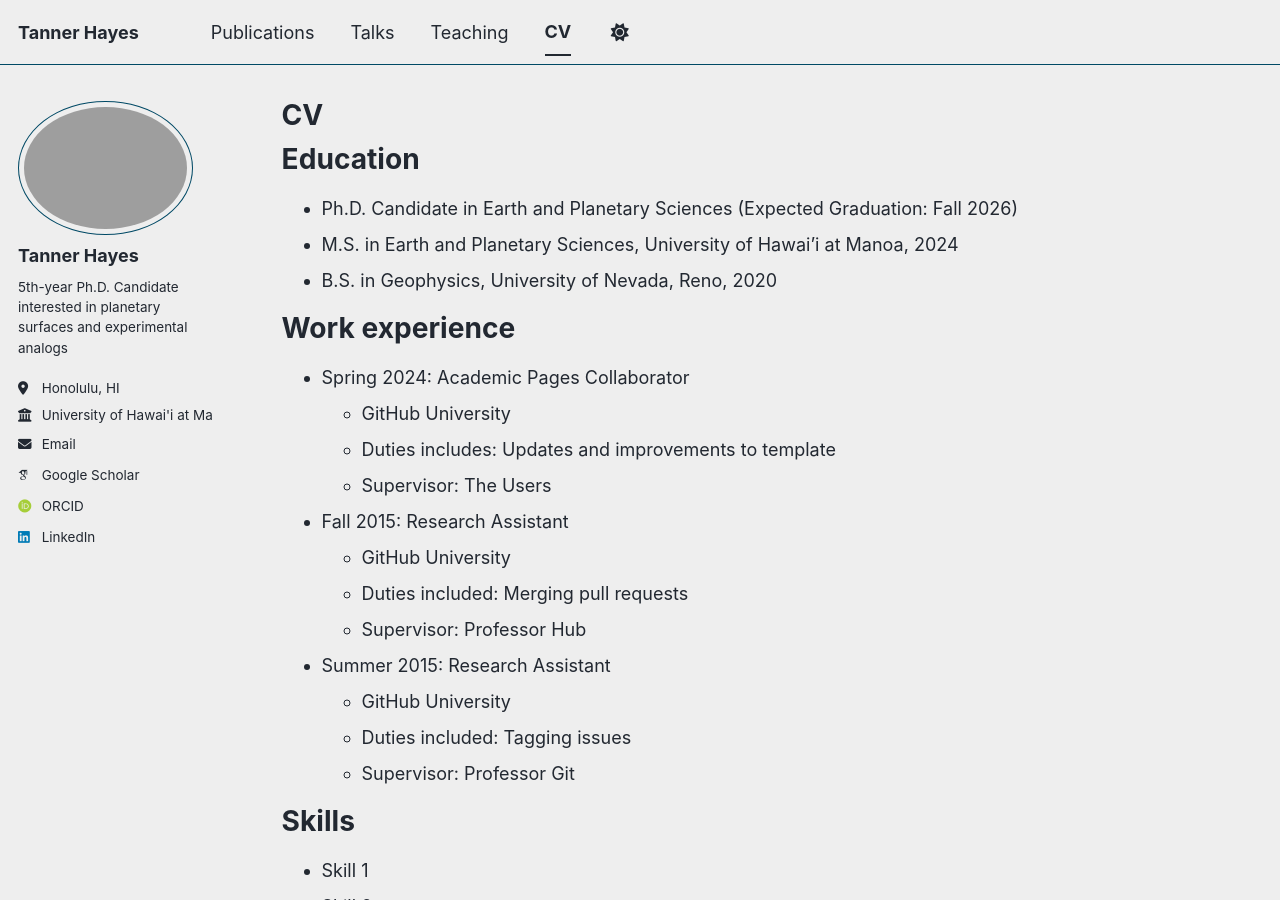
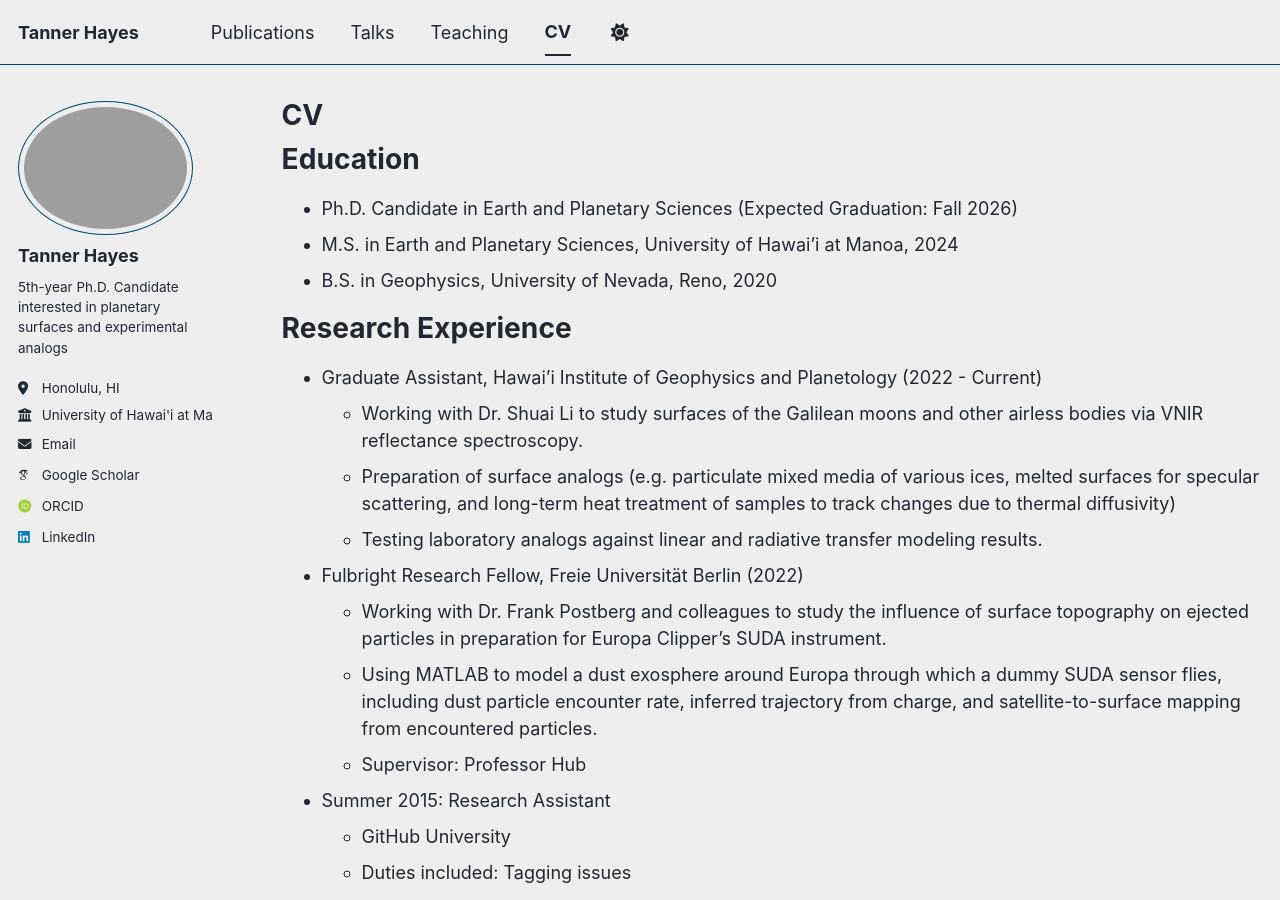
Before and after one commit to th-blip12/twhayes, a Jekyll site: the page built from _pages/cv.md, in a window 1280 px wide and 900 px high. Built offline with Jekyll 4.4.1, drawn with Linux system fonts in a browser that asks for light colours; some web fonts are replaced; a script bundle is joined from its source files by our own code; library files that are not in the unit come from our copies.

Commit message:
Update cv.md

```diff
--- a/_pages/cv.md
+++ b/_pages/cv.md
@@ -15,16 +15,16 @@ Education
 * M.S. in Earth and Planetary Sciences, University of Hawai'i at Manoa, 2024
 * B.S. in Geophysics, University of Nevada, Reno, 2020
 
-Work experience
+Research Experience
 ======
-* Spring 2024: Academic Pages Collaborator
-  * GitHub University
-  * Duties includes: Updates and improvements to template
-  * Supervisor: The Users
+* Graduate Assistant, Hawai'i Institute of Geophysics and Planetology (2022 - Current)
+  * Working with Dr. Shuai Li to study surfaces of the Galilean moons and other airless bodies via VNIR reflectance spectroscopy.
+  * Preparation of surface analogs (e.g. particulate mixed media of various ices, melted surfaces for specular scattering, and long-term heat treatment of samples to track changes due to thermal diffusivity)
+  * Testing laboratory analogs against linear and radiative transfer modeling results.
 
-* Fall 2015: Research Assistant
-  * GitHub University
-  * Duties included: Merging pull requests
+* Fulbright Research Fellow, Freie Universität Berlin (2022)
+  * Working with Dr. Frank Postberg and colleagues to study the influence of surface topography on ejected particles in preparation for Europa Clipper's SUDA instrument.
+  * Using MATLAB to model a dust exosphere around Europa through which a dummy SUDA sensor flies, including dust particle encounter rate, inferred trajectory from charge, and satellite-to-surface mapping from encountered particles.
   * Supervisor: Professor Hub
 
 * Summer 2015: Research Assistant
```
